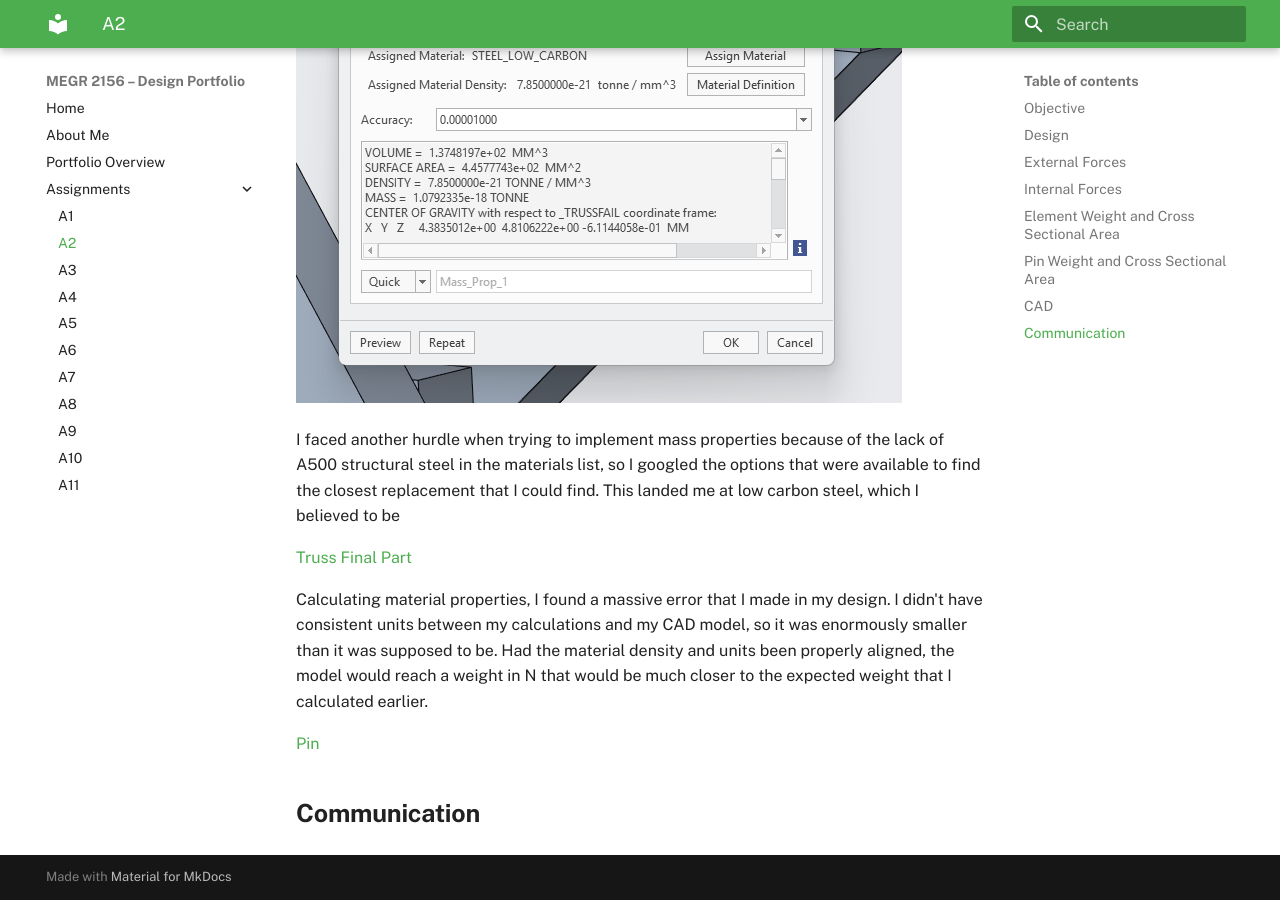
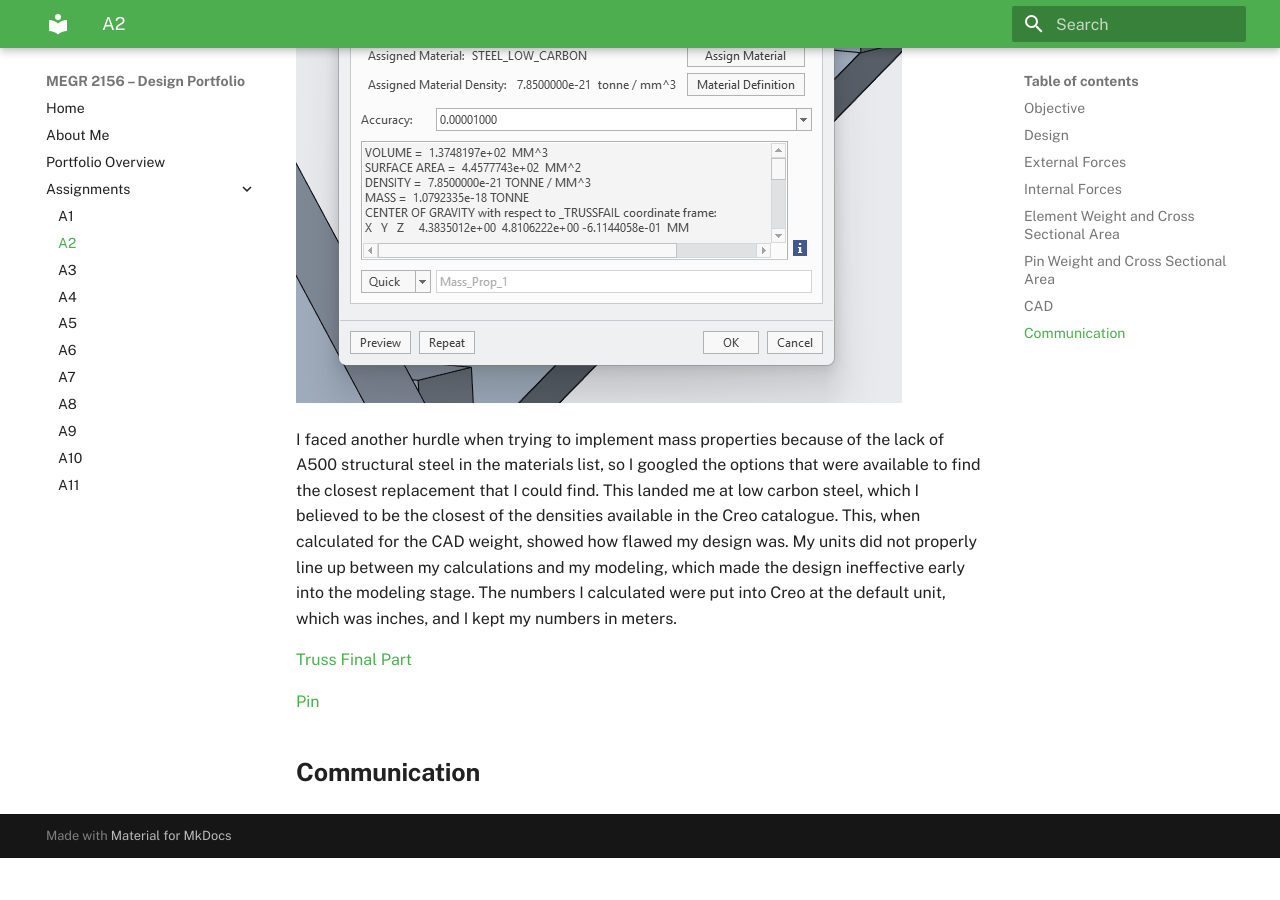
Before and after one commit to Jmswanchara/megr2156-portfolio, an MkDocs documentation site: the page built from docs/assignments/A02/index.md, in a window 1280 px wide and 900 px high, scrolled down 7005 px. Built offline with MkDocs 1.6.1 and Material for MkDocs 9.7.7, drawn with Linux system fonts in a browser that asks for light colours; after the commit the page ends 7863 px from its top, so only the background shows below that.

Commit message:
Update index.md with mass properties challenges
Clarified issues with mass properties and unit inconsistencies in the design.

```diff
--- a/docs/assignments/A02/index.md
+++ b/docs/assignments/A02/index.md
@@ -68,11 +68,9 @@ I now had a completed truss that was lined up as good as I could get it.  I extr
 
 ![Mass Properties](Mass_Properties.png)
 
-I faced another hurdle when trying to implement mass properties because of the lack of A500 structural steel in the materials list, so I googled the options that were available to find the closest replacement that I could find.  This landed me at low carbon steel, which I believed to be
+I faced another hurdle when trying to implement mass properties because of the lack of A500 structural steel in the materials list, so I googled the options that were available to find the closest replacement that I could find.  This landed me at low carbon steel, which I believed to be the closest of the densities available in the Creo catalogue.  This, when calculated for the CAD weight, showed how flawed my design was.  My units did not properly line up between my calculations and my modeling, which made the design ineffective early into the modeling stage.  The numbers I calculated were put into Creo at the default unit, which was inches, and I kept my numbers in meters.
 
 [Truss Final Part](trussfinal.prt.1)
-
-Calculating material properties, I found a massive error that I made in my design.  I didn't have consistent units between my calculations and my CAD model, so it was enormously smaller than it was supposed to be.  Had the material density and units been properly aligned, the model would reach a weight in N that would be much closer to the expected weight that I calculated earlier.
 
 [Pin](pin_a02_part.prt.1)
 
```
